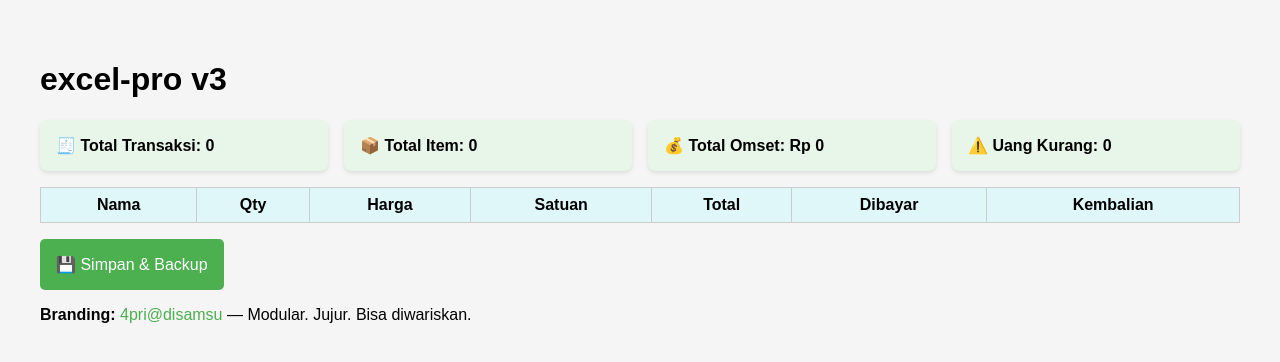
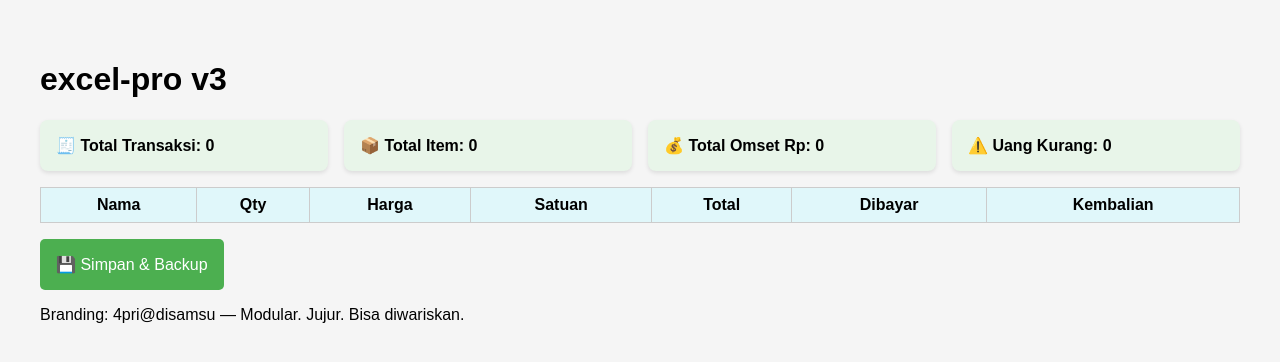
Before and after one commit to apri99/excel-pro-v3, a plain HTML site: page index.html in a window 1280 px wide. Drawn offline with Linux system fonts and the light colour scheme; some packages are replaced by stand-ins of ours; a script that the page names is missing.

Commit message:
index.html
Updated the total omset text to include 'Rp'. Modified the branding section for better styling.

```diff
--- a/index.html
+++ b/index.html
@@ -14,7 +14,7 @@
   <div id="dashboard">
     <div class="card">🧾 Total Transaksi: <span id="total-transaksi">0</span></div>
     <div class="card">📦 Total Item: <span id="total-item">0</span></div>
-    <div class="card">💰 Total Omset: Rp <span id="total-omset">0</span></div>
+    <div class="card">💰 Total Omset Rp: <span id="total-omset">0</span></div>
     <div class="card">⚠️ Uang Kurang: <span id="uang-kurang">0</span></div>
   </div>
 
@@ -35,11 +35,9 @@
 
   <button onclick="simpanData()">💾 Simpan & Backup</button>
 
+  <p class="branding">Branding: <span class="brand">4pri@disamsu</span> — Modular. Jujur. Bisa diwariskan.</p>
+
   <script src="convert-csv.js"></script>
   <script src="script.js"></script>
-  <footer>
-  <p><strong>Branding:</strong> <span style="color:#4caf50">4pri@disamsu</span> — Modular. Jujur. Bisa diwariskan.</p>
-</footer>
-
 </body>
 </html>
```
